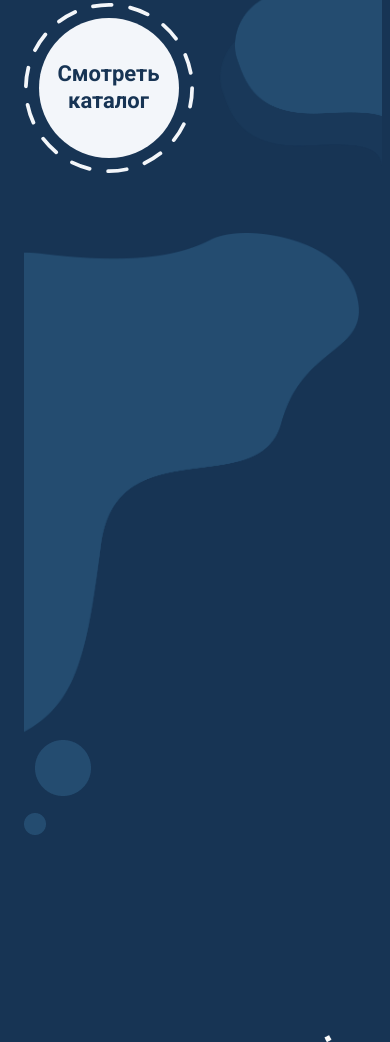
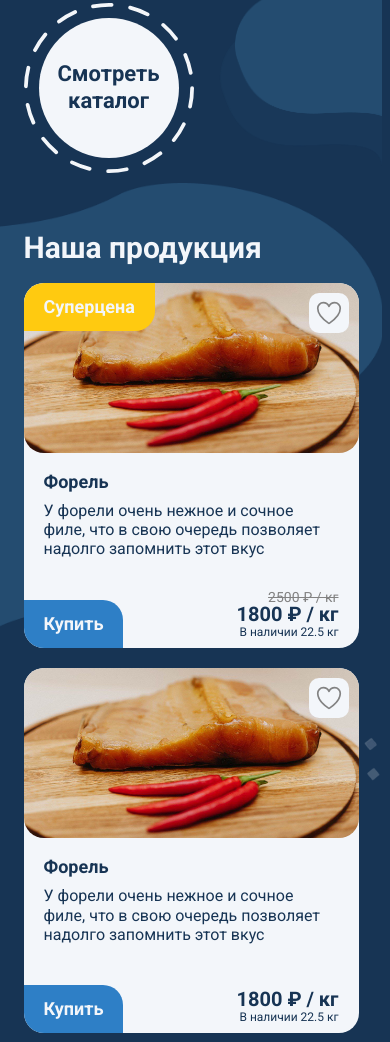
Before and after one commit to sencheele/fish, a website built with Vite: page index.html in a window 390 px wide. Shown: the part 2599-3641 px from the top of the page. Built offline with nearby package versions, Linux system fonts and the light colour scheme.

Commit message:
FEAT: добавлена стилизация для секции catalog - Добавлены основные стили - Добавлены стили адаптивности

```diff
--- a/src/assets/styles/_mixins.scss
+++ b/src/assets/styles/_mixins.scss
@@ -28,6 +28,14 @@
   line-height: $line-height;
   font-size: $font-size;
   color: $color;
+}
+
+@mixin line-clamp($lines) {
+	display: -webkit-box;
+  -webkit-line-clamp: $lines;
+  -webkit-box-orient: vertical;
+  overflow: hidden;
+  text-overflow: ellipsis;
 }
 
 @mixin visually-hidden {
--- a/src/assets/styles/_variables.scss
+++ b/src/assets/styles/_variables.scss
@@ -8,8 +8,12 @@ $color-default-white: #FFFFFF;
 $color-white: #CAD9E7;
 $color-white-dark: #F3F6FA;
 $color-white-blue: #CAD9E7;
+$color-white-blue-dark: #6D8EB1;
 $color-blue: #173454;
 $color-blue-light: #244C70;
+$color-blue-alt: #2E7FC6;
+$color-blue-alt-light: #3aa2fd;
+$color-gray: #828282;
 
 // fonts
 $ff-roboto: "Roboto", sans-serif;
--- /dev/null
+++ b/src/assets/styles/blocks/_catalog.scss
@@ -0,0 +1,89 @@
+@use "../variables" as *;
+@use "../mixins" as *;
+@use "../media" as *;
+
+.catalog {
+  &__wrapper {
+    position: relative;
+  }
+
+  &__bg-image {
+    position: absolute;
+    z-index: -1;
+
+    &--cloud-1 {
+      top: -100px;
+      left: -240px;
+      aspect-ratio: 713 / 1079;
+      width: 713px;
+      height: auto;
+
+      @include vp-1239 {
+        top: -50px;
+        width: 600px;
+      }
+    }
+
+    &--bubbles {
+      top: 900px;
+      left: -100px;
+      aspect-ratio: 67 / 95;
+      width: 67px;
+      height: auto;
+    }
+
+    &--salt {
+      top: -50px;
+      right: -240px;
+      aspect-ratio: 568 / 1201;
+      width: 568px;
+      height: auto;
+      opacity: 0.2;
+    }
+
+    &--algae {
+      top: 1000px;
+      left: -240px;
+      aspect-ratio: 768 / 966;
+      width: 768px;
+      height: auto;
+      opacity: 0.2;
+    }
+
+    &--cloud-2 {
+      bottom: -730px;
+      left: 50%;
+      aspect-ratio: 1440 / 1391;
+      width: 1920px;
+      height: auto;
+      transform: translateX(-50%);
+    }
+
+    img {
+      display: block;
+      width: 100%;
+      height: 100%;
+      object-fit: contain;
+    }
+  }
+
+  &__list {
+    display: grid;
+    grid-template-columns: repeat(4, 1fr);
+    gap: 20px;
+
+    @include vp-1239 {
+      grid-template-columns: repeat(3, 1fr);
+      gap: 20px;
+    }
+
+    @include vp-847 {
+      grid-template-columns: repeat(2, 1fr);
+    }
+
+    @include vp-615 {
+      display: flex;
+      flex-direction: column;
+    }
+  }
+}
--- /dev/null
+++ b/src/assets/styles/blocks/_empty-card.scss
@@ -0,0 +1,59 @@
+@use "../variables" as *;
+@use "../mixins" as *;
+@use "../media" as *;
+
+.empty-card {
+  display: flex;
+  flex-direction: column;
+  justify-content: center;
+  align-items: center;
+  row-gap: 10px;
+  min-height: 400px;
+  padding: 20px;
+  border-radius: 20px;
+  background-color: rgba($color: $color-white-blue-dark, $alpha: 0.5);
+
+  @include vp-1239 {
+    min-height: 350px;
+  }
+
+  @include vp-615 {
+    min-height: 365px;
+  }
+
+  &__icon {
+    width: 180px;
+    aspect-ratio: 1;
+
+    @include vp-1239 {
+      width: 140px;
+    }
+
+    svg {
+      display: block;
+      width: 100%;
+      height: 100%;
+      fill: $color-accent;
+    }
+  }
+
+  &__title {
+    @include typography(700, 1, 20px);
+
+    text-align: center;
+
+    @include vp-1239 {
+      font-size: 18px;
+    }
+  }
+
+  &__description {
+    @include typography(400, 1.1, 18px, $color-white-blue);
+
+    text-align: center;
+
+    @include vp-1239 {
+      font-size: 16px;
+    }
+  }
+}
--- /dev/null
+++ b/src/assets/styles/blocks/_product-card.scss
@@ -0,0 +1,232 @@
+@use "../variables" as *;
+@use "../mixins" as *;
+@use "../media" as *;
+
+.product-card {
+  display: flex;
+  flex-direction: column;
+  min-height: 400px;
+  border-radius: 20px;
+  background-color: $color-white-dark;
+
+  @include vp-1239 {
+    min-height: 350px;
+  }
+
+  @include vp-615 {
+    min-height: 365px;
+  }
+
+  &:nth-child(34n + 6),
+  &:nth-child(34n + 14),
+  &:nth-child(34n + 19),
+  &:nth-child(34n + 27),
+  &:nth-child(34n + 35) {
+    grid-column: span 2;
+
+    @include vp-1239 {
+      grid-column: span 1;
+    }
+  }
+
+  &:nth-child(10n + 5),
+  &:nth-child(10n + 9),
+  &:nth-child(10n + 15),
+  &:nth-child(10n + 19) {
+    @include vp-1239 {
+      grid-column: span 2;
+    }
+
+    @include vp-847 {
+      grid-column: span 1;
+    }
+  }
+
+  &:nth-child(3n) {
+    @include vp-847 {
+      grid-column: span 2;
+    }
+  }
+
+  &__image {
+    position: relative;
+    height: 200px;
+
+    img {
+      width: 100%;
+      height: 100%;
+      border-radius: 20px;
+      object-fit: cover;
+    }
+
+    @include vp-1239 {
+      height: 170px
+    }
+  }
+
+  &__badge {
+    @include typography(700, 1, 20px);
+
+    position: absolute;
+    top: 0;
+    left: 0;
+    padding: 15px 20px;
+    border-radius: 20px 0 20px 0;
+    background-color: $color-accent;
+
+    @include vp-1239 {
+      padding: 10px 15px;
+      font-size: 18px;
+    }
+
+    @include vp-847 {
+      padding: 15px 20px;
+    }
+  }
+
+  &__favorite {
+    position: absolute;
+    top: 10px;
+    right: 10px;
+    width: 45px;
+    height: 45px;
+    border: none;
+    border-radius: 10px;
+    background-color: $color-white-dark;
+
+    @include vp-1239 {
+      width: 40px;
+      height: 40px;
+    }
+
+    @include hover {
+      svg {
+        stroke: $color-accent;
+      }
+    }
+
+    &.is-active {
+      svg {
+        stroke: $color-accent;
+        fill: $color-accent;
+      }
+    }
+
+    svg {
+      display: block;
+      width: 35px;
+      height: 35px;
+      fill: none;
+      stroke: $color-gray;
+
+      transition: stroke $trans-default, fill $trans-default;
+
+      @include vp-1239 {
+        width: 30px;
+        height: 30px;
+      }
+    }
+  }
+
+  &__info {
+    margin-bottom: 20px;
+    padding: 20px;
+
+    @include vp-1239 {
+      margin-bottom: 15px;
+      padding: 15px 15px;
+    }
+
+    @include vp-847 {
+      margin-bottom: 20px;
+      padding: 20px;
+    }
+  }
+
+  &__name {
+    @include typography(700, 1, 20px, $color-blue);
+
+    margin-bottom: 10px;
+
+    @include vp-1239 {
+      font-size: 18px;
+    }
+  }
+
+  &__description {
+    @include typography(400, 1.1, 18px, $color-blue);
+    @include line-clamp(3);
+
+    @include vp-1239 {
+      line-height: 1.2;
+      font-size: 16px;
+    }
+  }
+
+  &__bottom {
+    display: flex;
+    justify-content: space-between;
+    align-items: end;
+    margin-top: auto;
+  }
+
+  &__button {
+    @include typography(700, 1, 20px);
+
+    padding: 15px 20px;
+    border-radius: 0 20px 0 20px;
+    background-color: $color-blue-alt;
+    transition: background-color $trans-default, color $trans-default;
+
+    @include vp-1239 {
+      padding: 10px 20px;
+      font-size: 18px;
+    }
+
+    @include vp-847 {
+      padding: 15px 20px;
+    }
+
+    @include hover {
+      background-color: $color-blue-alt-light;
+    }
+
+    &.is-active {
+      background-color: transparent;
+      color: $color-gray;
+      pointer-events: none;
+    }
+  }
+
+  &__details {
+    display: flex;
+    flex-direction: column;
+    align-items: end;
+    padding: 0 20px 10px;
+
+    @include vp-1239 {
+      padding-inline: 15px;
+    }
+
+    @include vp-847 {
+      padding-inline: 20px;
+    }
+  }
+
+  &__old-price {
+    @include typography(400, 1, 14px, $color-gray);
+
+    margin-top: -8px;
+    text-decoration: line-through;
+  }
+
+  &__price {
+    @include typography(700, 1, 20px, $color-blue);
+
+    margin-bottom: 2px;
+  }
+
+  &__availability {
+    @include typography(400, 1, 12px, $color-blue);
+  }
+}
--- a/src/assets/styles/style.scss
+++ b/src/assets/styles/style.scss
@@ -14,3 +14,6 @@
 @use './blocks/advantages';
 @use './blocks/advantage-card';
 @use './blocks/from';
+@use './blocks/catalog';
+@use './blocks/product-card';
+@use './blocks/empty-card';
```
